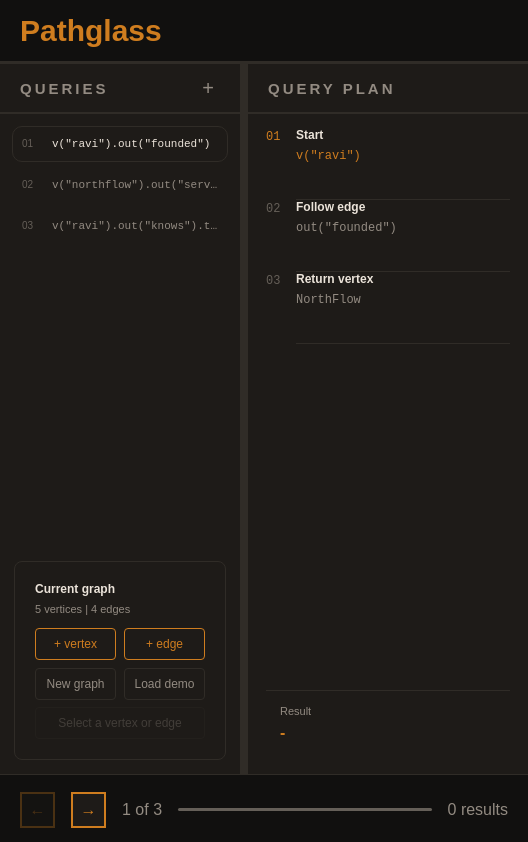
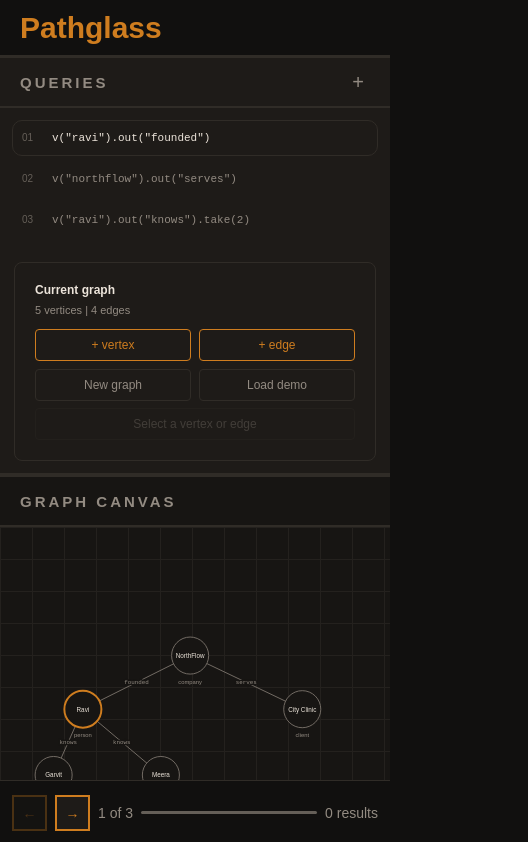
Before and after one commit to ravisharma-09/Pathglass, a React (Vite) app in the folder app/: page / in a window 390 px wide. Shown: the top 842 px of the page, 528 px wide, since content can reach past the window. Built offline with nearby package versions, Linux system fonts and the light colour scheme.

Commit message:
made app layout responsive

```diff
--- a/app/src/App.css
+++ b/app/src/App.css
@@ -414,3 +414,43 @@
   background: transparent;
   cursor: pointer;
 }
+.workspace > section,
+.workspace > aside{
+  min-width: 0 ;
+}
+@media (max-width: 800px){
+  main {
+    grid-template-rows: 58px auto 64px ;
+  }
+  .workspace{
+    grid-template-columns: 1fr ;
+  }
+  .query-menu{
+    grid-template-columns: repeat(2,minmax(0, 1fr)); ;
+  }
+  .data-box{
+    margin: 12px 14px ;
+  }
+  .graph svg{
+    min-height: 400px;
+  }
+  main >footer{
+   position: sticky;
+   bottom: 0;
+   z-index: 5;
+   background: var(--page);
+  }
+}
+@media (max-width: 520px){
+  .query-menu{
+    grid-template-columns: 1fr ;
+  }
+ .graph svg{
+    min-height: 340px;
+  }
+  main > footer{
+    gap: 8px;
+    padding: 0 12px;
+    font-size: 14px;
+  }
+}
--- a/app/src/GraphCanvas.tsx
+++ b/app/src/GraphCanvas.tsx
@@ -1,4 +1,5 @@
 import type { GraphEdge, GraphNode } from "./graphData";
+
 
 type GraphCanvasProps ={
     nodes: GraphNode[];
@@ -50,7 +51,7 @@
                 const isActive =
                 activeStage === "edge" &&
                 edge.from === startNode &&
-                edge.label === activeEdge ;
+                edge.label === activeEdge;
                 const edgeKey = `${edge.from}|${edge.label}|${edge.to}` ;
                 const edgeClass = [
                     isActive ? "active-edge" : "",
```
